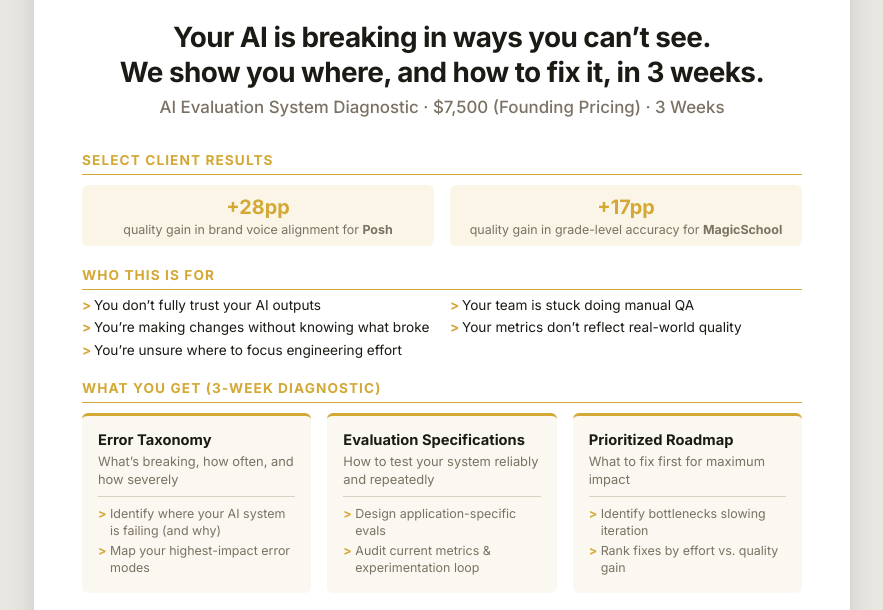
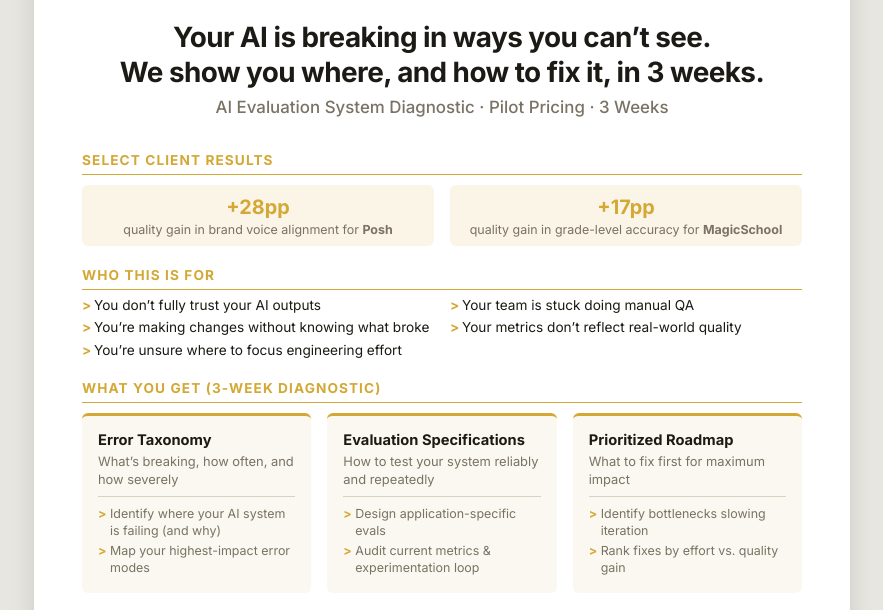
Before and after one commit to ssyz/ssyz.github.io, a plain HTML site: page programs/genai-diagnostic/index.html in a window 1280 px wide. Shown: the part 136-746 px from the top of the page, without its empty margins (198-1081 px from the left). Drawn offline with Linux system fonts and the light colour scheme.

Commit message:
Update pricing details in index.html

```diff
--- a/programs/genai-diagnostic/index.html
+++ b/programs/genai-diagnostic/index.html
@@ -4,9 +4,9 @@
   <meta charset="UTF-8">
   <meta name="viewport" content="width=device-width, initial-scale=1.0">
   <title>OurDojo — AI Evaluation System Diagnostic</title>
-  <meta name="description" content="AI Evaluation System Diagnostic — identify where your AI is failing and get a concrete plan to fix it. $7,500, 3 weeks. OurDojo.">
+  <meta name="description" content="AI Evaluation System Diagnostic — identify where your AI is failing and get a concrete plan to fix it. Pilot Pricing, 3 weeks. OurDojo.">
   <meta property="og:title" content="AI Evaluation System Diagnostic — OurDojo">
-  <meta property="og:description" content="Your AI is breaking in ways you can't see. We show you where, and how to fix it, in 3 weeks. $7,500, founding pricing.">
+  <meta property="og:description" content="Your AI is breaking in ways you can't see. We show you where, and how to fix it, in 3 weeks. Pilot Pricing.">
   <meta property="og:type" content="website">
   <meta property="og:url" content="https://ourdojo.org/programs/genai-diagnostic/">
   <meta property="og:image" content="https://ourdojo.org/images/ourdojo-2-nb.png">
@@ -421,7 +421,7 @@
   <!-- ===== HERO ===== -->
   <section class="hero">
     <h1>Your AI is breaking in ways you can’t see.<br>We show you where, and how to fix it, in 3 weeks.</h1>
-    <p class="stats">AI Evaluation System Diagnostic &middot; $7,500 (Founding Pricing) &middot; 3 Weeks</p>
+    <p class="stats">AI Evaluation System Diagnostic &middot; Pilot Pricing &middot; 3 Weeks</p>
   </section>
 
   <!-- ===== SELECT CLIENT RESULTS ===== -->
```
